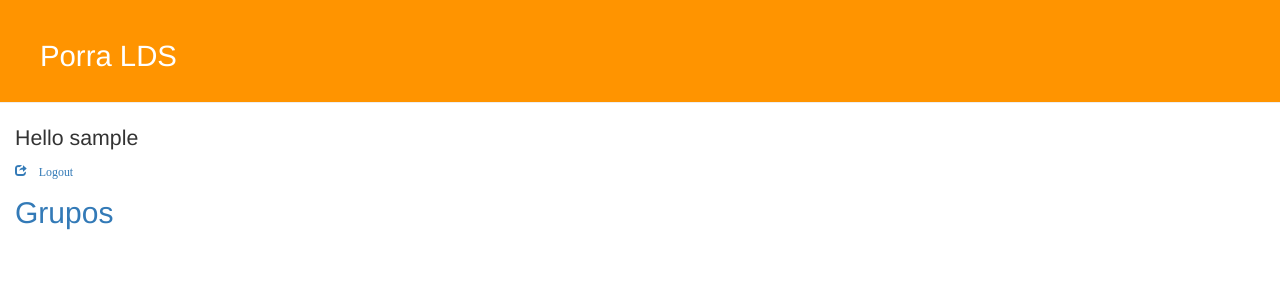
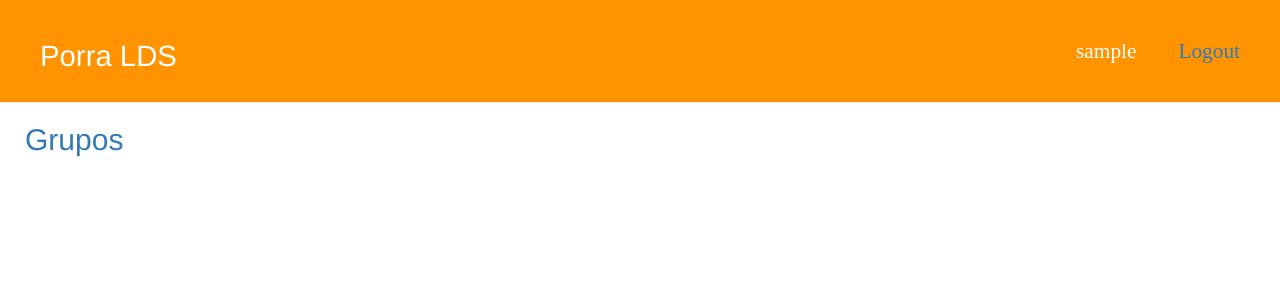
Before and after one commit to pijamarda/Porra_Django, a Django app: page /euro2016/grupos/ in a window 1280 px wide. Shown: the top 300 px of the page. Run offline with Django 3.2, Linux system fonts and the light colour scheme; the visitor is signed in with stand-in values (Sample User, id 1); data that the repository does not hold is empty; parts of the project's set-up code (start-up, migrations or seed data) failed here and were passed over; some libraries are stand-ins or nearby versions; some web fonts are replaced.

Commit message:
primeros pasos para cambiar el look y la navegacion

```diff
--- /dev/null
+++ b/porrasite/euro2016/templates/euro2016/index.html
@@ -0,0 +1,5 @@
+{% extends 'euro2016/base_index.html' %}
+
+{% block child %}
+    Hola
+{% endblock child %}
--- a/porrasite/euro2016/templates/euro2016/partido_list.html
+++ b/porrasite/euro2016/templates/euro2016/partido_list.html
@@ -1,8 +1,6 @@
 {% extends 'euro2016/base.html' %}
 
 {% block child %}
-
-
     <h2><a href="">Listado de partidos de {{usuario}}</a></h2>
     <table class="table-condensed">
     	<tr>
--- a/porrasite/euro2016/urls.py
+++ b/porrasite/euro2016/urls.py
@@ -4,9 +4,9 @@ from django.contrib import admin
 from . import views
 
 urlpatterns = patterns('',
-	url(r'^$', views.rank_list),
+	url(r'^$', views.index),
 
-    #url(r'^partido/', views.partido_list),
+    url(r'^rank/', views.rank_list),
     url(r'^user/(?P<pk>[0-9]+)/$', views.partido_list),
     #url(r'^user/(?P<pk>[0-9]+)/edit/$', views.partido_edit),
     url(r'^user/(?P<pk_user>[0-9]+)/partido/(?P<pk>[0-9]+)/$', views.partido_detalle),
--- a/porrasite/euro2016/views.py
+++ b/porrasite/euro2016/views.py
@@ -20,7 +20,11 @@ from .tools import *
 #	- En los templates si queremos mostrar las columnas con los ID de la mayoria de los elementos
 DEBUG = True
 
-# Por ahora es nuestra pagina de inicio y muestra a todos los usuarios y sus puntos
+# pagina de inicio de la Eurocopa 2016
+def index(request):
+	return render(request, 'euro2016/index.html')
+
+# Muestra a todos los usuarios y sus puntos
 def rank_list(request):
 	ranking = RankEuro2016.objects.all().order_by('puntos').reverse()
 	return render(request, 'euro2016/rank_list.html', {'ranking': ranking})
--- a/porrasite/home/templates/home/base.html
+++ b/porrasite/home/templates/home/base.html
@@ -3,34 +3,39 @@
 <html>
     <head>
         <script src="https://ajax.googleapis.com/ajax/libs/jquery/1.11.1/jquery.min.js"></script>
-    	<link rel="stylesheet" href="//maxcdn.bootstrapcdn.com/bootstrap/3.2.0/css/bootstrap.min.css">
-		<link rel="stylesheet" href="//maxcdn.bootstrapcdn.com/bootstrap/3.2.0/css/bootstrap-theme.min.css">
+
+        <link href="https://maxcdn.bootstrapcdn.com/bootswatch/3.3.5/readable/bootstrap.min.css" rel="stylesheet">
 		<script src="//maxcdn.bootstrapcdn.com/bootstrap/3.2.0/js/bootstrap.min.js"></script>
         <script src="{% static "js/mundial-ajax.js" %}"></script>
 		<link rel="stylesheet" href="{% static 'css/mundial.css' %}">
 
-        <title>Mundial 2014</title>
+        <title>Eurocopa 2016</title>
     </head>
     <body>
         <div class="page-header">
-            <h1> Porra LDS</h1>
-        </div>
-        <div class="content">
-            <div>
          {% if user.is_authenticated %}
-                    <p class="top-menu">Hello {{ user.username }} </p>
-                    <small><a href="{% url 'django.contrib.auth.views.logout' %}">
+
+                <p class="top-menu">
+                    <a href="{% url 'django.contrib.auth.views.logout' %}">
                     <span class="glyphicon glyphicon-share"> Logout </span>
                     </a>
+                 </p>
+                 <p class="top-menu">
+                    <span class="glyphicon glyphicon-user"> {{ user.username }} </span>
+                 </p>
             {% else %}
+
+                <a href="{% url 'home.views.register' %}" class="top-menu">
+                    <span class="glyphicon glyphicon-edit"> Register </span>
+                </a>
                 <a href="{% url 'django.contrib.auth.views.login' %}" class="top-menu">
                     <span class="glyphicon glyphicon-lock"> Login </span>
                 </a>
-                    <a href="{% url 'home.views.register' %}" class="top-menu">
-                        <span class="glyphicon glyphicon-edit"> Register </span>
-                    </a>
             {% endif %}
+            <h1> <a href="/euro2016">Porra LDS</a></h1>
+
         </div>
+        <div class="content">
 
             <div>
                 {% block content %}
--- a/porrasite/static/css/mundial.css
+++ b/porrasite/static/css/mundial.css
@@ -1,3 +1,4 @@
+
 .page-header {
     background-color: #ff9400;
     margin-top: 0;
@@ -15,16 +16,18 @@
 .top-menu, .top-menu:hover, .top-menu:visited, .top-menu a:visited{
 
     font-size: 16pt;
-
+    float: right;
     margin-right: 20px;
+    margin-top: 20px;
+    color: #ffffff;
 }
 
 h1 a {
     color: #FCA205;
 }
 
-.content {
-    padding-left: 15px;
+.content, .nav{
+    padding-left: 25px;
 }
 
 .braket th{
```
Also changed, not shown: porrasite/euro2016/templates/euro2016/base_index.html (added, +14 -0 lines). Lines whose indentation alone changed are shown as unchanged.
